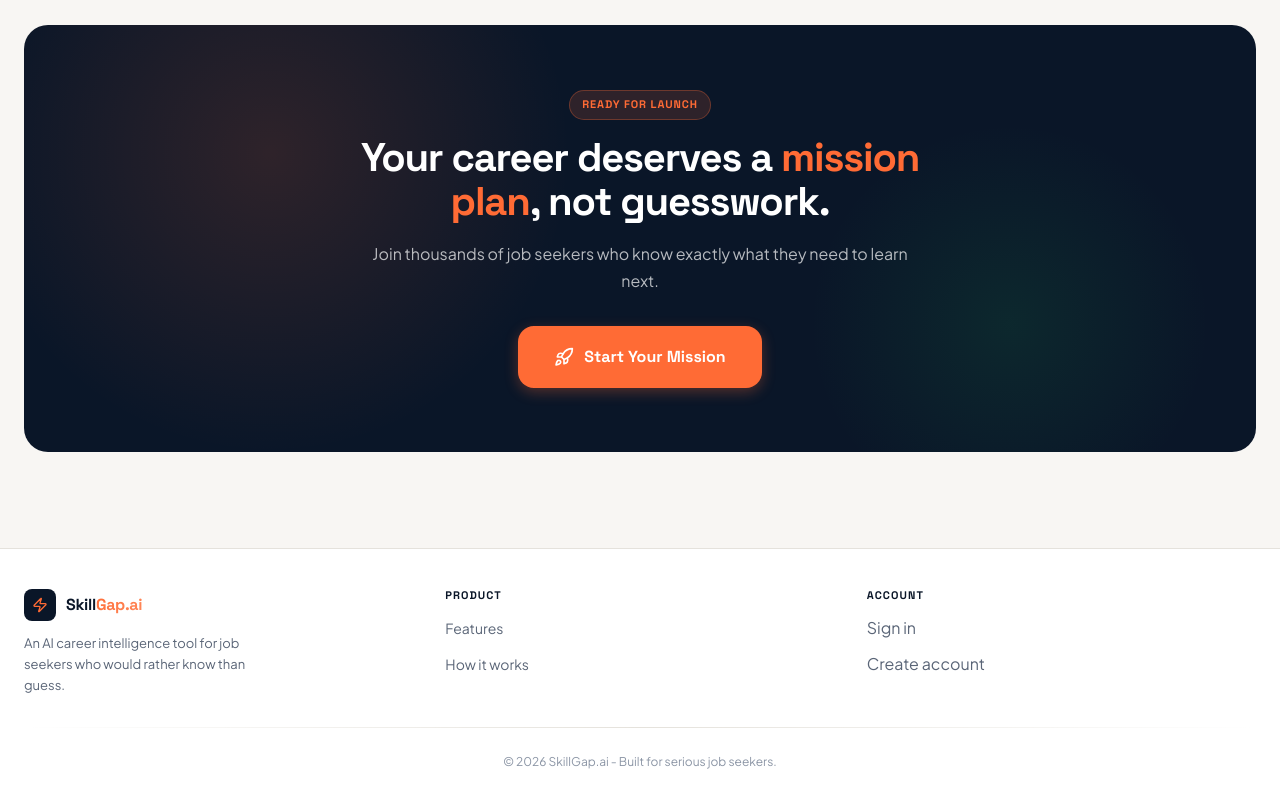
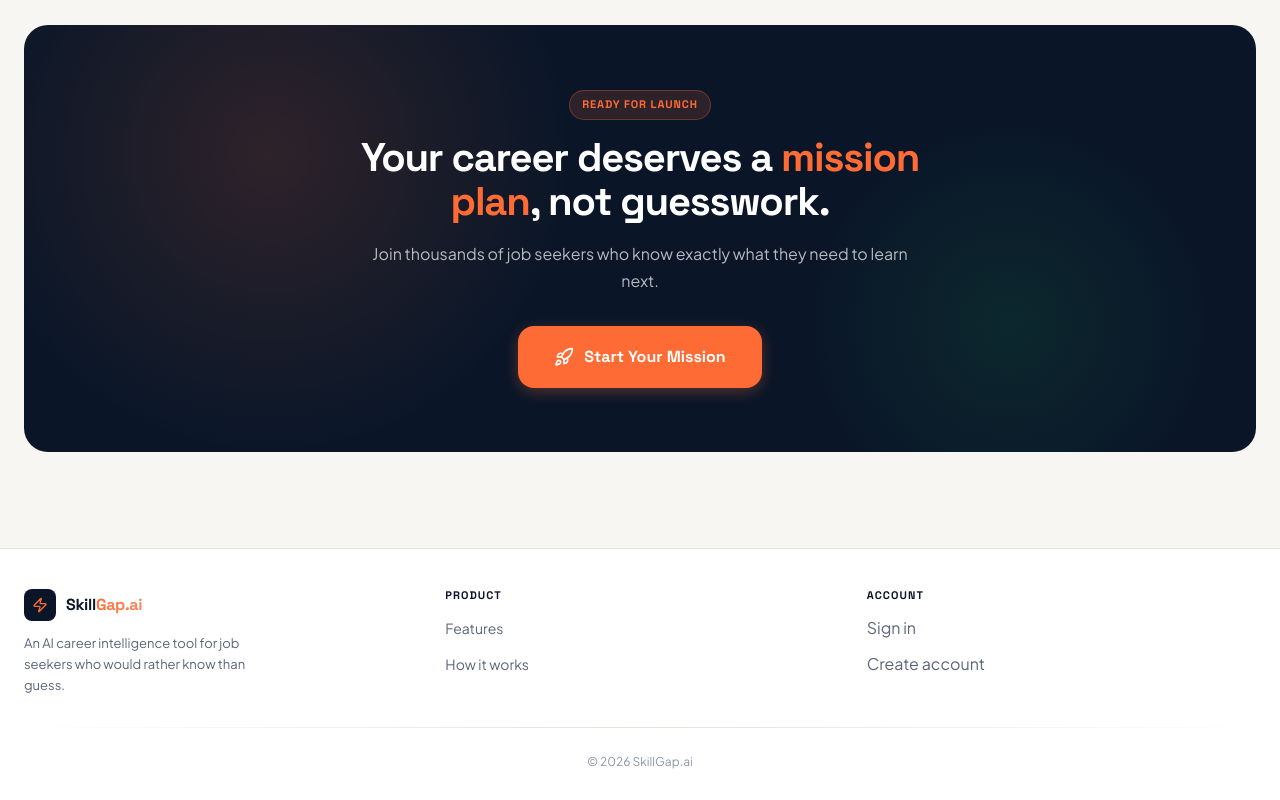
Before and after one commit to Theani7/skillgap.ai, a React (Vite) app in the folder frontend/: page / in a window 1280 px wide. Shown: the part 3132-3932 px from the top of the page. Built offline with nearby package versions, Linux system fonts and the light colour scheme; no server answers.

Commit message:
Simplify footer copyright text

```diff
--- a/frontend/src/pages/Landing.jsx
+++ b/frontend/src/pages/Landing.jsx
@@ -963,7 +963,7 @@ const Landing = ({ openAuthModal }) => {
             flexWrap: 'wrap', gap: '12px',
           }}>
             <p style={{ fontSize: '12px', color: 'var(--color-text-light)', margin: 0 }}>
-              © {new Date().getFullYear()} SkillGap.ai - Built for serious job seekers.
+              © {new Date().getFullYear()} SkillGap.ai
             </p>
           </div>
         </div>
```
